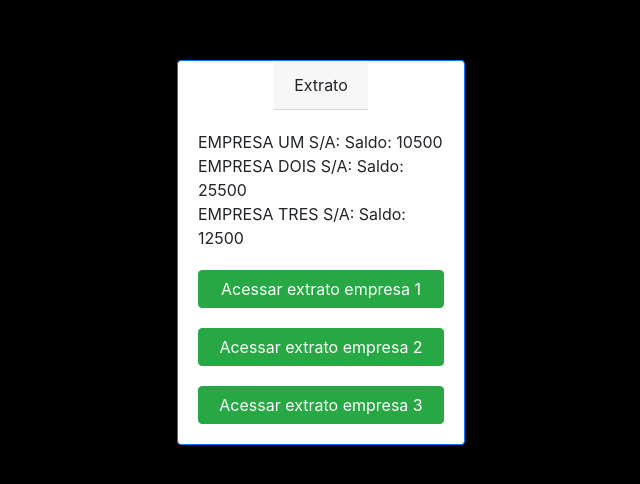
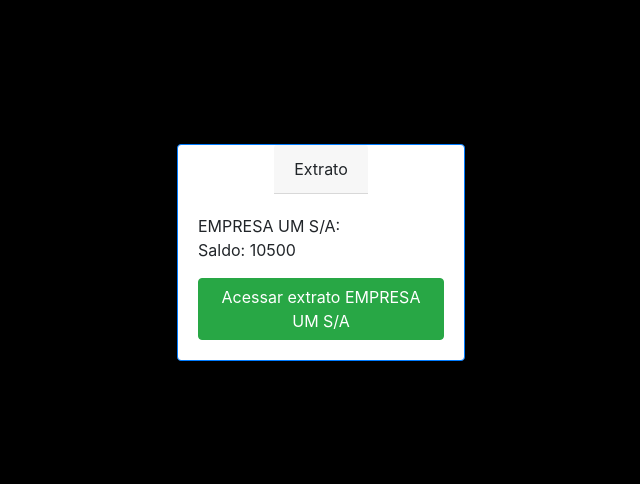
Before and after one commit to Marcuspo/internet-banking-dashbord, a React (Create React App) app: page /dashbord/extrato in a window 1280 px wide. Shown: the part 148-632 px from the top of the page, without its empty margins (319-959 px from the left). Built offline with nearby package versions, Linux system fonts and the light colour scheme.

Commit message:
Ajustes extratos

```diff
--- a/src/components/Extrato/Extrato.css
+++ b/src/components/Extrato/Extrato.css
@@ -6,3 +6,10 @@
   align-items: center;
   justify-content: center;
 }
+
+.buttonExtrato {
+  margin-top: 10px;
+  justify-content: center;
+  align-items: center;
+  display: flex;
+}
--- a/src/components/Extrato/Extrato.js
+++ b/src/components/Extrato/Extrato.js
@@ -12,22 +12,14 @@ function Extrato() {
         <Card.Header>Extrato</Card.Header>
         <Card.Body>
           <Card.Text>
-            {PostDataEmp.map((postDetail, index) => {
-              return (
-                <div>
-                  {postDetail.nomeEmpresa}: Saldo: {postDetail.saldo}
-                </div>
-              )
-            })}
+            {PostDataEmp[0].nomeEmpresa}: <p>Saldo: {PostDataEmp[0].saldo}</p>
           </Card.Text>
-          <Button variant="success" href="/dashbord/extrato" className="button">
-            Acessar extrato empresa 1
-          </Button>
-          <Button variant="success" href="/dashbord/extrato" className="button">
-            Acessar extrato empresa 2
-          </Button>
-          <Button variant="success" href="/dashbord/extrato" className="button">
-            Acessar extrato empresa 3
+          <Button
+            variant="success"
+            className="buttonExtrato"
+            href="/dashbord/extrato/3"
+          >
+            Acessar extrato {PostDataEmp[0].nomeEmpresa}
           </Button>
         </Card.Body>
       </Card>
--- a/src/components/Login/form.css
+++ b/src/components/Login/form.css
@@ -6,9 +6,6 @@
 
 .button {
   margin-top: 20px;
-  justify-content: center;
-  align-items: center;
-  display: flex;
 }
 
 .user {
```
